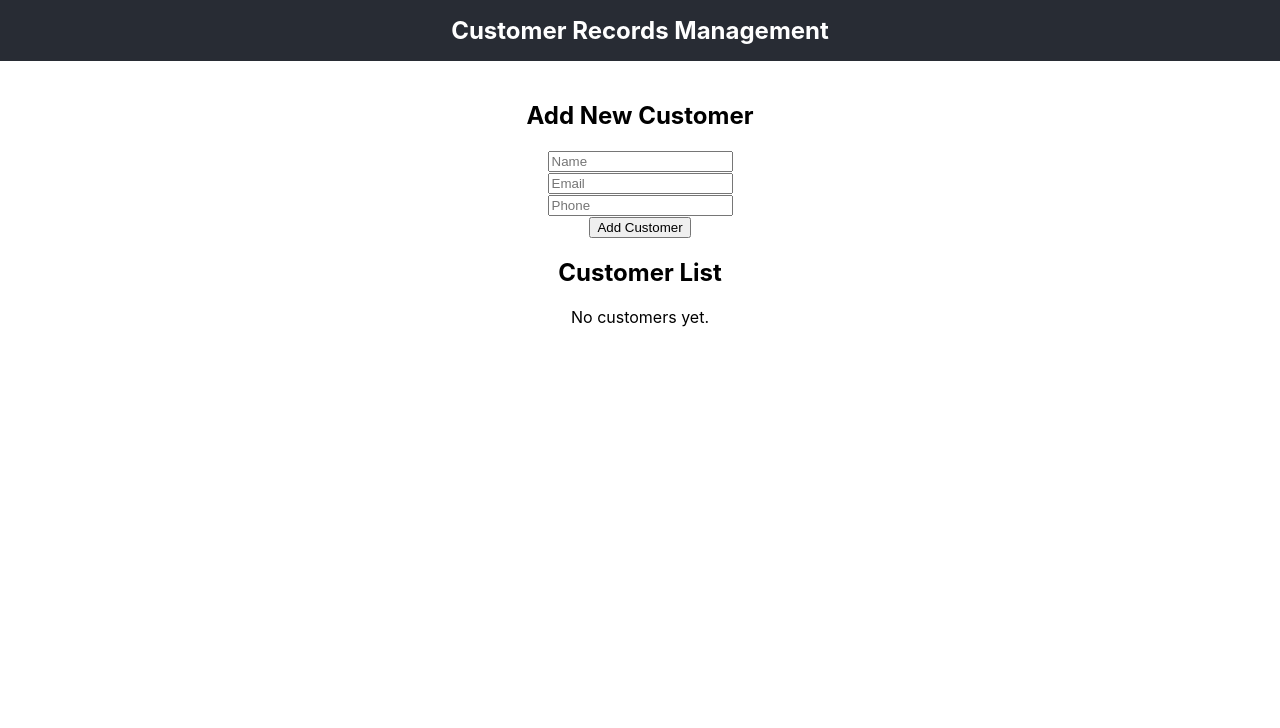
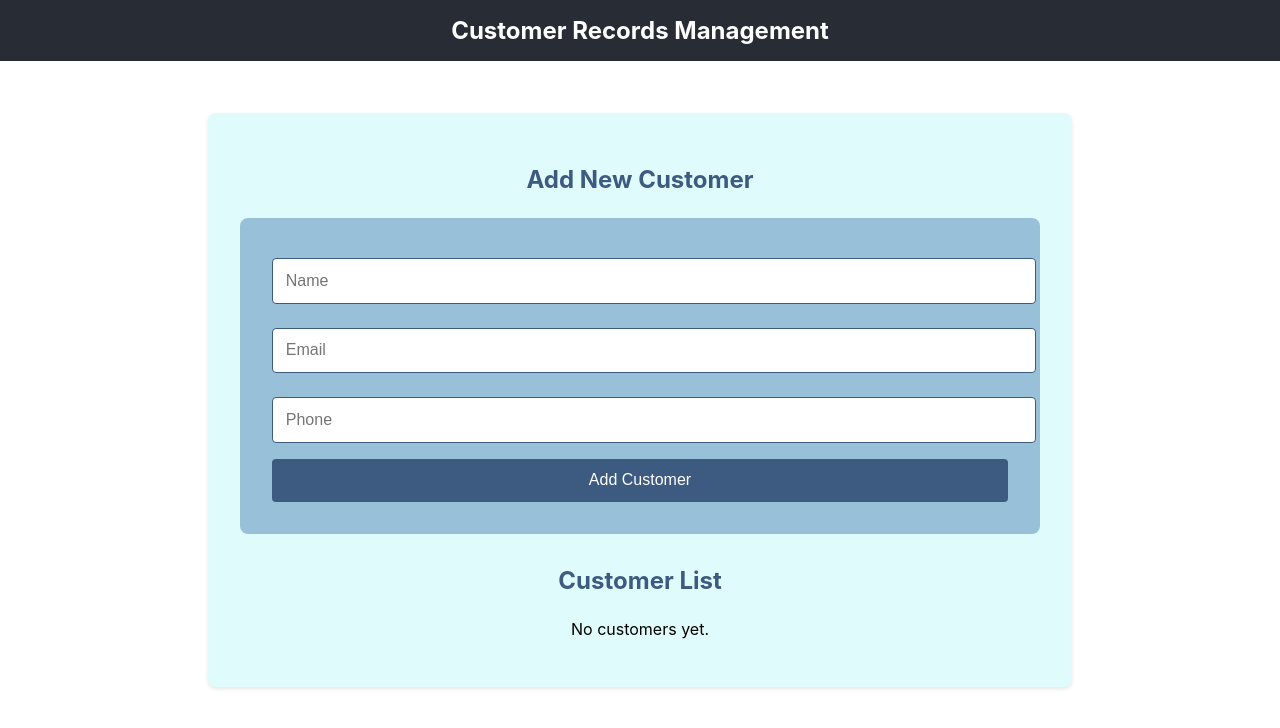
Before and after one commit to ksuleymanoglu/aider-env, a React (Create React App) app: page / in a window 1280 px wide. Shown: the top 728 px of the page. Built offline with nearby package versions, Linux system fonts and the light colour scheme; the HTML template or start-up script is replaced by a standard one.

Commit message:
style: Add color scheme and styling to CustomerList component

```diff
--- /dev/null
+++ b/src/components/CustomerList.css
@@ -0,0 +1,61 @@
+.customer-container {
+  max-width: 800px;
+  margin: 2rem auto;
+  padding: 2rem;
+  background-color: #E0FBFC;
+  border-radius: 8px;
+  box-shadow: 0 2px 4px rgba(0, 0, 0, 0.1);
+}
+
+.customer-form {
+  background-color: #98C1D9;
+  padding: 2rem;
+  border-radius: 8px;
+  margin-bottom: 2rem;
+}
+
+.form-group {
+  margin-bottom: 1rem;
+}
+
+.form-group input {
+  width: 100%;
+  padding: 0.8rem;
+  border: 1px solid #3D5A80;
+  border-radius: 4px;
+  font-size: 1rem;
+  margin-top: 0.5rem;
+}
+
+.submit-button {
+  background-color: #3D5A80;
+  color: white;
+  padding: 0.8rem 1.5rem;
+  border: none;
+  border-radius: 4px;
+  cursor: pointer;
+  font-size: 1rem;
+  width: 100%;
+}
+
+.submit-button:hover {
+  opacity: 0.9;
+}
+
+.customer-list {
+  list-style: none;
+  padding: 0;
+}
+
+.customer-item {
+  background-color: white;
+  padding: 1rem;
+  margin-bottom: 0.5rem;
+  border-radius: 4px;
+  border-left: 4px solid #3D5A80;
+}
+
+h2 {
+  color: #3D5A80;
+  margin-bottom: 1.5rem;
+}
--- a/src/components/CustomerList.js
+++ b/src/components/CustomerList.js
@@ -1,4 +1,5 @@
 import React, { useState } from 'react';
+import './CustomerList.css';
 
 function CustomerList({ customers, onAddCustomer }) {
   const [formData, setFormData] = useState({
@@ -21,10 +22,10 @@ function CustomerList({ customers, onAddCustomer }) {
   };
 
   return (
-    <div>
+    <div className="customer-container">
       <h2>Add New Customer</h2>
-      <form onSubmit={handleSubmit}>
-        <div>
+      <form onSubmit={handleSubmit} className="customer-form">
+        <div className="form-group">
           <input
             type="text"
             name="name"
@@ -34,7 +35,7 @@ function CustomerList({ customers, onAddCustomer }) {
             required
           />
         </div>
-        <div>
+        <div className="form-group">
           <input
             type="email"
             name="email"
@@ -44,7 +45,7 @@ function CustomerList({ customers, onAddCustomer }) {
             required
           />
         </div>
-        <div>
+        <div className="form-group">
           <input
             type="tel"
             name="phone"
@@ -54,16 +55,16 @@ function CustomerList({ customers, onAddCustomer }) {
             required
           />
         </div>
-        <button type="submit">Add Customer</button>
+        <button type="submit" className="submit-button">Add Customer</button>
       </form>
 
       <h2>Customer List</h2>
       {customers.length === 0 ? (
         <p>No customers yet.</p>
       ) : (
-        <ul>
+        <ul className="customer-list">
           {customers.map(customer => (
-            <li key={customer.id}>
+            <li key={customer.id} className="customer-item">
               <strong>{customer.name}</strong> - {customer.email} - {customer.phone}
             </li>
           ))}
```
